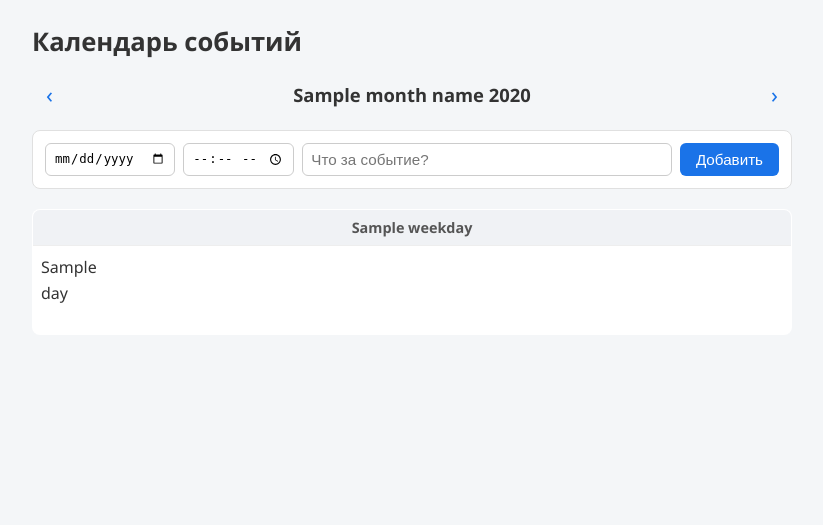
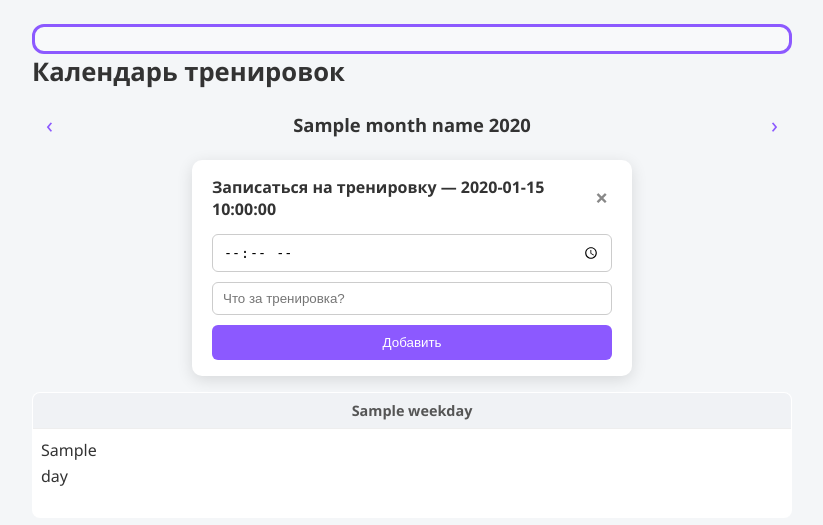
Before and after one commit to pavlo7200/training_calendar, a Flask app: template templates/calendar.html in a window 1280 px wide. Shown: the top 525 px of the page, without its empty margins (228-1051 px from the left). Run offline with Flask 3, Linux system fonts and the light colour scheme; the template is opened without the code that fills it: most values are stand-ins (such as "Sample title", 1, 10 or a date in 2020).

Commit message:
База проекта, включает в себя календарь с возможностью записываться на тренировки(надо добавить тренировочный лист), регистрацию и вход с разделением ролей(добавить больше различий)

```diff
--- a/app.py
+++ b/app.py
@@ -1,35 +1,203 @@
+from pathlib import Path
+from datetime import date
+import calendar
 from flask import Flask, render_template, request
 from flask import redirect, url_for
+from flask_login import LoginManager, UserMixin
+from flask_login import login_user, logout_user
+from flask_login import login_required, current_user
+from flask_sqlalchemy import SQLAlchemy
+from werkzeug.security import generate_password_hash
+from werkzeug.security import check_password_hash #куча импортов которые нельзя трогать никому, только добавлять
+
+DATA_DIR = Path(__file__).parent / "data"
+DATA_DIR.mkdir(exist_ok=True)
+DB_PATH = DATA_DIR / "train.db" #создает train.db это наша таблица с данными, иногда нам
+# придется ее удалять для обновления данных но эту часть тоже не трогаем
 
 app = Flask(__name__)
+app.config["SECRET_KEY"] = "dev"
+app.config["SQLALCHEMY_DATABASE_URI"] = f"sqlite:///{DB_PATH}"
+app.config["SQLALCHEMY_ECHO"] = True
+db = SQLAlchemy(app)
+login_manager = LoginManager(app)
+login_manager.login_view = "login"
+#с этим я не разобрался но это базовая база поэтому тоже не трогаем
+
+class User(UserMixin, db.Model): #создает нашего пользователя с характеристиками
+    id = db.Column(db.Integer, primary_key=True)
+    username = db.Column(db.String(50), unique=True)
+    password_hash = db.Column(db.String(200))
+    role = db.Column(db.String(20), default="client") #это начало нашего разделения доступа
 
 
-class Task:
-    def __init__(self, title):
-        self.title = title
-        self.done = False
+    def set_password(self, password):
+        self.password_hash = generate_password_hash(password)
 
-    def mark_done(self):
-        self.done = True
+    def check_password(self, password):
+        return check_password_hash(self.password_hash, password) #пароли я скопировал из презентации, так что
+    # тут делать нечего
 
 
-tasks = [Task("Купить тетрадь"), Task("Сделать лабу 3")]
+class Train(db.Model):
+    id = db.Column(db.Integer, primary_key=True)
+    year = db.Column(db.Integer, nullable=False)
+    month = db.Column(db.Integer, nullable=False)
+    day = db.Column(db.Integer, nullable=False)
+    time = db.Column(db.String(5))
+    title = db.Column(db.String(100), nullable=False)
+    user_id = db.Column(db.Integer, db.ForeignKey("user.id")) #это надо будет сильно менять так как
+# пока что этот класс чисто для календаря, признаю я это вайбкодил, но примерно понимаю что как
 
 
-@app.route("/", methods=["GET", "POST"])
-def index():
-    if request.method == "POST":
-        title = request.form["title"]
-        tasks.append(Task(title))
-        return redirect(url_for("index"))
-    return render_template("index.html", tasks=tasks)
+
+@login_manager.user_loader
+def load_user(user_id): #связана со следующей функцией, она позволяет
+    return db.session.get(User, int(user_id))
 
 
-@app.route("/done/<int:number>", methods=["POST"])
-def done(number):
-    tasks[number].mark_done()
-    return redirect(url_for("index"))
+@app.route("/register", methods=["GET", "POST"])
+def register(): # функция регистрации пользователя
+    error = None
+    if request.method == "POST":
+        username = (request.form.get("username") or "").strip()
+        password = request.form.get("password") or ""
+        role = request.form.get("user_type") or "client"
+
+        if not username or not password:
+            error = "Введите логин и пароль"
+        elif db.session.scalar( db.select(User).filter_by(username=username) ) is not None:
+            error = "Этот логин уже занят"
+        else:
+            user = User(username=username, role=role)
+            user.set_password(password)
+            db.session.add(user)
+            db.session.commit()
+            login_user(user)# вход сразу после регистрации, сильно необходимая вещь, которую я плохо понял, но обещаю исправиться
+            return redirect(url_for("index"))
+
+    return render_template("register.html", error=error)
+#в этой функции важно все, но возможно будем что-то менять
+
+@app.route("/login", methods=["GET", "POST"])
+def login():#стандартный вход из презентации
+    if request.method == "POST":
+        username = request.form["username"]
+        password = request.form["password"]
+        query = db.select(User).filter_by(username=username)
+        user = db.session.scalar(query)
+        if user and user.check_password(password):
+            login_user(user)
+            return redirect(url_for("index"))
+        error = "Неверный логин или пароль"
+        return render_template("login.html", error=error)
+    return render_template("login.html")
 
 
+
+@app.route("/logout", methods=["POST"])
+def logout(): # стандартный выход из аккаунта, возможно поменяем только html
+    logout_user()
+    return redirect(url_for("login"))
+
+MONTHS = [
+    "Январь", "Февраль", "Март", "Апрель", "Май", "Июнь",
+    "Июль", "Август", "Сентябрь", "Октябрь", "Ноябрь", "Декабрь"]
+
+WEEKDAYS = ["Пн", "Вт", "Ср", "Чт", "Пт", "Сб", "Вс"]
+# эти списки необходимы для работы календаря в html, пока что плохо понимаю в html
+# но чуть позже разберусь
+
+@app.route("/")
+@login_required
+def index(): #это основа нашего проекта пока что, тут календарь, он еще не совсем интерактивный, но что есть
+    today = date.today()
+    year = request.args.get("year", default=today.year, type=int)
+    month = request.args.get("month", default=today.month, type=int)
+    selected_date = request.args.get("date")
+    # сетка месяца:
+    weeks = calendar.monthcalendar(year, month)
+
+    # события месяца из базы: {день: [(время, название), ...]}
+    if current_user.role == "trainer":
+        # тренер видит все события за месяц
+        rows = (Train.query
+                .filter_by(year=year, month=month)
+                .order_by(Train.day, Train.time)
+                .all())
+    else:
+        # клиент видит только свои события
+        rows = (Train.query
+                .filter_by(user_id=current_user.id, year=year, month=month)
+                .order_by(Train.day, Train.time)
+                .all())
+    events = {}
+    for e in rows:
+        events.setdefault(e.day, []).append((e.time, e.title, e.id))
+
+    # соседние месяцы для стрелок навигации
+    prev_y, prev_m = (year - 1, 12) if month == 1 else (year, month - 1)
+    next_y, next_m = (year + 1, 1) if month == 12 else (year, month + 1)
+
+
+    return render_template(
+        "calendar.html",
+        weeks=weeks,
+        year=year,
+        month=month,
+        month_name=MONTHS[month - 1],
+        weekdays=WEEKDAYS,
+        prev=(prev_y, prev_m),
+        next=(next_y, next_m),
+        events=events,
+        today=today,
+        selected_date=selected_date,
+    )
+
+@app.route("/add", methods=["POST"])
+@login_required
+def add_event():
+    date_str = request.form.get("date")
+    time_str = request.form.get("time") or None
+    title = (request.form.get("title") or "").strip()
+
+    if not time_str or not title:
+        return "Время и название события обязательны", 400
+
+    d, m, y = map(int, date_str.split("."))
+
+    db.session.add(Train(year=y, month=m, day=d, time=time_str, title=title, user_id=current_user.id))
+    db.session.commit()
+
+    return redirect(url_for("index", year=y, month=m))
+
+@app.route("/delete", methods=["POST"])
+@login_required
+def delete_event():
+    event_id = request.form.get("event_id")
+
+    if not event_id:
+        return "Не указан ID события", 400
+
+    try:
+        event_id = int(event_id)
+    except ValueError:
+        return "Некорректный ID", 400
+
+    event = db.session.get(Train, event_id)
+
+    if not event:
+        return "Событие не найдено", 404
+
+
+
+
+    db.session.delete(event)
+    db.session.commit()
+
+    return redirect(url_for("index", year=event.year, month=event.month))
+
 if __name__ == "__main__":
+    with app.app_context():
+        db.create_all()
     app.run(debug=True)
--- a/static/style.css
+++ b/static/style.css
@@ -0,0 +1,181 @@
+body {
+  font-family: "Segoe UI", Arial, sans-serif;
+  background: #f4f6f8;
+  margin: 0;
+  padding: 24px;
+  color: #333;
+}
+
+.container { max-width: 760px; margin: 0 auto; }
+h1 { margin: 0 0 16px; font-size: 1.6em; }
+
+/* Навигация по месяцам */
+.nav {
+  display: flex;
+  align-items: center;
+  justify-content: space-between;
+  margin-bottom: 16px;
+}
+.nav a {
+  text-decoration: none;
+  font-size: 1.4em;
+  color: #8c59ff;
+  padding: 4px 14px;
+  border-radius: 6px;
+}
+.nav a:hover { background: #e8f0fe; }
+.nav .month-name { font-weight: 600; font-size: 1.15em; }
+
+/* Календарь */
+table.calendar {
+  width: 100%;
+  border-collapse: collapse;
+  background: #fff;
+  border: 1px solid #e0e0e0;
+  border-radius: 8px;
+  overflow: hidden;
+}
+table.calendar th {
+  background: #f0f2f5;
+  padding: 8px;
+  font-size: 0.9em;
+  color: #555;
+}
+td.day {
+  border: 1px solid #eee;
+  padding: 8px;
+  height: 72px;
+  vertical-align: top;
+  width: 14.28%;
+}
+td.day:hover { background: #eef4ff; }
+
+.num {
+  display: inline-block;
+  width: 26px;
+  height: 26px;
+  line-height: 26px;
+  text-align: center;
+  border-radius: 50%;
+  font-weight: 500;
+}
+td.today .num { background: #8C59FF; color: #fff; }
+
+.event {
+  margin-top: 4px;
+  background: #fff3c4;
+  border-left: 3px solid #f5b301;
+  border-radius: 4px;
+  padding: 3px 6px;
+  font-size: 0.78em;
+  color: #5f4b00;
+  overflow: hidden;
+  text-overflow: ellipsis;
+}
+.event time { font-weight: 600; margin-right: 4px; }
+
+a.daylink {
+  display: block;
+  color: inherit;
+  text-decoration: none;
+  cursor: pointer;
+}
+
+/* Шапка с пользователем */
+.top-bar {
+  display: flex;
+  justify-content: space-between;
+  align-items: center;
+  padding: 12px 16px;
+  background-color: #f8f9fa;
+  border: 3px solid #8C59FF;
+  border-radius: 12px;
+  color: #2c3e50;
+  font-size: 15px;
+}
+
+.top-bar p {
+  margin: 0;
+  font-weight: 500;
+}
+.top-bar button {
+  background: none;
+  border: 1px solid #ccc;
+  padding: 6px 12px;
+  border-radius: 6px;
+  cursor: pointer;
+  font-size: 14px;
+  color: #555;
+}
+.top-bar button:hover {
+  border-color: #999;
+  color: #333;
+  background-color: #ea0f0f;
+}
+
+/* Сообщение об ошибке */
+.error {
+  color: #c5221f;
+  background: #fce8e6;
+  border-radius: 6px;
+  padding: 8px 12px;
+  margin-bottom: 12px;
+}
+
+/* Плашка записи на тренировку */
+.panel {
+  max-width: 400px;
+  margin: 16px auto;
+  background: #fff;
+  border-radius: 10px;
+  padding: 16px 20px;
+  box-shadow: 0 4px 16px rgba(0, 0, 0, 0.12);
+}
+.panel-head {
+  display: flex;
+  justify-content: space-between;
+  align-items: center;
+  margin-bottom: 14px;
+  font-weight: 600;
+}
+.panel-close {
+  text-decoration: none;
+  color: #888;
+  font-size: 1.4em;
+  line-height: 1;
+  padding: 0 4px;
+}
+.panel-close:hover { color: #c5221f; }
+
+/* Форма внутри плашки */
+.add-form input {
+  width: 100%;
+  padding: 8px 10px;
+  border: 1px solid #ccc;
+  border-radius: 6px;
+  margin-bottom: 10px;
+  box-sizing: border-box;
+}
+.add-form button {
+  width: 100%;
+  padding: 10px;
+  background: #8C59FF;
+  color: #fff;
+  border: none;
+  border-radius: 6px;
+  cursor: pointer;
+}
+.add-form button:hover { background: #5620ca; }
+
+/* Кнопка удаления события */
+.btn-delete {
+  background: none;
+  border: none;
+  color: #d93025;
+  cursor: pointer;
+  font-size: 1rem;
+  line-height: 1;
+  padding: 0 4px;
+  margin-left: 6px;
+}
+.btn-delete:hover { color: #a00000; }
--- a/templates/base.html
+++ b/templates/base.html
@@ -1,10 +1,26 @@
-<!DOCTYPE html>
-<html lang="en">
+<!doctype html>
+<html lang="ru">
 <head>
-  <meta charset="UTF-8">
-  <title>$Title$</title>
+  <meta charset="utf-8">
+  <title>{% block title %}Календарь тренировок{% endblock %}</title>
+  <link rel="stylesheet" href="{{ url_for('static', filename='style.css') }}">
 </head>
 <body>
-$END$
+  <div class="container">
+
+    <header class="top-bar">
+      {% if current_user.is_authenticated %}
+        <p>Вы вошли как {{ current_user.username }}. Вы {% if current_user.role=='trainer' %}тренер
+          {% else %}клиент{% endif %}</p>
+        <form method="post" action="{{ url_for('logout') }}">
+          <button>Выйти</button>
+        </form>
+
+
+      {% endif %}
+    </header>
+
+    {% block content %}{% endblock %}
+  </div>
 </body>
 </html>
--- a/templates/calendar.html
+++ b/templates/calendar.html
@@ -1,158 +1,77 @@
-<!doctype html>
-<html lang="ru">
-<head>
-  <meta charset="utf-8">
-  <title>Календарь событий</title>
-  <style>
-    body {
-      font-family: "Segoe UI", Arial, sans-serif;
-      background: #f4f6f8;
-      margin: 0;
-      padding: 24px;
-      color: #333;
-    }
-    .container { max-width: 760px; margin: 0 auto; }
-    h1 { margin: 0 0 16px; font-size: 1.6em; }
+{% extends "base.html" %}
 
-    .nav {
-      display: flex;
-      align-items: center;
-      justify-content: space-between;
-      margin-bottom: 16px;
-    }
-    .nav a {
-      text-decoration: none;
-      font-size: 1.4em;
-      color: #1a73e8;
-      padding: 4px 14px;
-      border-radius: 6px;
-    }
-    .nav a:hover { background: #e8f0fe; }
-    .nav .month-name { font-weight: 600; font-size: 1.15em; }
+{% block title %}Календарь — {{ month_name }} {{ year }}{% endblock %}
 
-    .add-form {
-      display: flex;
-      gap: 8px;
-      flex-wrap: wrap;
-      background: #fff;
-      border: 1px solid #e0e0e0;
-      border-radius: 8px;
-      padding: 12px;
-      margin-bottom: 20px;
-    }
-    .add-form input {
-      padding: 6px 8px;
-      border: 1px solid #ccc;
-      border-radius: 6px;
-      font-size: 0.95em;
-    }
-    .add-form input[name="title"] { flex: 1; min-width: 180px; }
-    .add-form button {
-      background: #1a73e8;
-      color: #fff;
-      border: none;
-      border-radius: 6px;
-      padding: 7px 16px;
-      font-size: 0.95em;
-      cursor: pointer;
-    }
-    .add-form button:hover { background: #1660c4; }
+{% block content %}
+  <h1>Календарь тренировок</h1>
 
-    table.calendar {
-      width: 100%;
-      border-collapse: collapse;
-      background: #fff;
-      border: 1px solid #e0e0e0;
-      border-radius: 8px;
-      overflow: hidden;
-    }
-    table.calendar th {
-      background: #f0f2f5;
-      padding: 8px;
-      font-size: 0.9em;
-      color: #555;
-    }
-    td.day {
-      border: 1px solid #eee;
-      padding: 8px;
-      height: 72px;
-      vertical-align: top;
-      width: 14.28%;
-    }
-    td.day:hover { background: #fafbfc; }
-    .num {
-      display: inline-block;
-      width: 26px;
-      height: 26px;
-      line-height: 26px;
-      text-align: center;
-      border-radius: 50%;
-      font-weight: 500;
-    }
-    td.today .num { background: #1a73e8; color: #fff; }
-    .event {
-      margin-top: 4px;
-      background: #fff3c4;
-      border-left: 3px solid #f5b301;
-      border-radius: 4px;
-      padding: 3px 6px;
-      font-size: 0.78em;
-      color: #5f4b00;
-      overflow: hidden;
-      text-overflow: ellipsis;
-    }
-    .event time { font-weight: 600; margin-right: 4px; }
-  </style>
-</head>
-<body>
-  <div class="container">
-    <h1>Календарь событий</h1>
-
-    <!-- Навигация по месяцам -->
   <div class="nav">
-      <a href="/?year={{ prev[0] }}&month={{ prev[1] }}" title="Предыдущий месяц">&lsaquo;</a>
+    <a href="{{ url_for('index', year=prev[0], month=prev[1]) }}" title="Предыдущий месяц">&lsaquo;</a>
     <span class="month-name">{{ month_name }} {{ year }}</span>
-      <a href="/?year={{ next[0] }}&month={{ next[1] }}" title="Следующий месяц">&rsaquo;</a>
+    <a href="{{ url_for('index', year=next[0], month=next[1]) }}" title="Следующий месяц">&rsaquo;</a>
   </div>
 
-    <!-- Форма добавления события -->
+{% if selected_date %}
+  <div class="panel">
+    <div class="panel-head">
+      <span>Записаться на тренировку — {{ selected_date }}</span>
+      <a class="panel-close"
+         href="{{ url_for('index', year=year, month=month) }}"
+         title="Закрыть">&times;</a>
+    </div>
+
     <form action="/add" method="post" class="add-form">
-      <input type="date" name="date" value="{{ today.isoformat() }}" required>
+      <input type="hidden" name="date" value="{{ selected_date }}">
       <input type="time" name="time">
-      <input type="text" name="title" placeholder="Что за событие?" maxlength="100" required>
+      <input type="text" name="title" placeholder="Что за тренировка?" maxlength="100" required>
       <button type="submit">Добавить</button>
     </form>
+  </div>
+{% endif %}
 
-    <!-- Сетка календаря -->
+
   <table class="calendar">
     <thead>
-        <tr>
-          {% for w in weekdays %}
-            <th>{{ w }}</th>
-          {% endfor %}
-        </tr>
+      <tr>{% for w in weekdays %}<th>{{ w }}</th>{% endfor %}</tr>
     </thead>
     <tbody>
   {% for week in weeks %}
     <tr>
       {% for day in week %}
+  {% if day != 0 %}
     <td class="day {% if today.year == year and today.month == month and today.day == day %}today{% endif %}">
-                {% if day != 0 %}
+      <a class="daylink"
+         href="{{ url_for('index', year=year, month=month, date='%02d.%02d.%04d' % (day, month, year)) }}">
         <span class="num">{{ day }}</span>
         {% if day in events %}
-                    {% for time_, title_ in events[day] %}
-                      <div class="event">{% if time_ %}<time>{{ time_ }}</time>{% endif %}{{ title_ }}</div>
+          {% for event in events[day] %}
+          {% set time_ = event[0] %}
+          {% set title_ = event[1] %}
+
+
+            <div class="event">
+              {% if time_ %}<time>{{ time_ }}</time>{% endif %}
+              {{ title_ }}
+              <form action="/delete" method="post" style="display:inline;">
+                <input type="hidden" name="event_id" value="{{ event[2] }}">
+                <button type="submit" class="btn-delete" title="Удалить тренировку">×</button>
+              </form>
+            </div>
           {% endfor %}
         {% endif %}
+      </a>
+    </td>
   {% else %}
-                  &nbsp;
+    <td class="day empty">&nbsp;</td>
   {% endif %}
-              </td>
 {% endfor %}
+
     </tr>
   {% endfor %}
 </tbody>
+
   </table>
-  </div>
-</body>
-</html>
+
+
+
+{% endblock %}
```
Also changed, not shown: templates/login.html (+13 -10 lines), templates/register.html (+18 -10 lines), data/train.db (added). Lines whose indentation alone changed are shown as unchanged.
